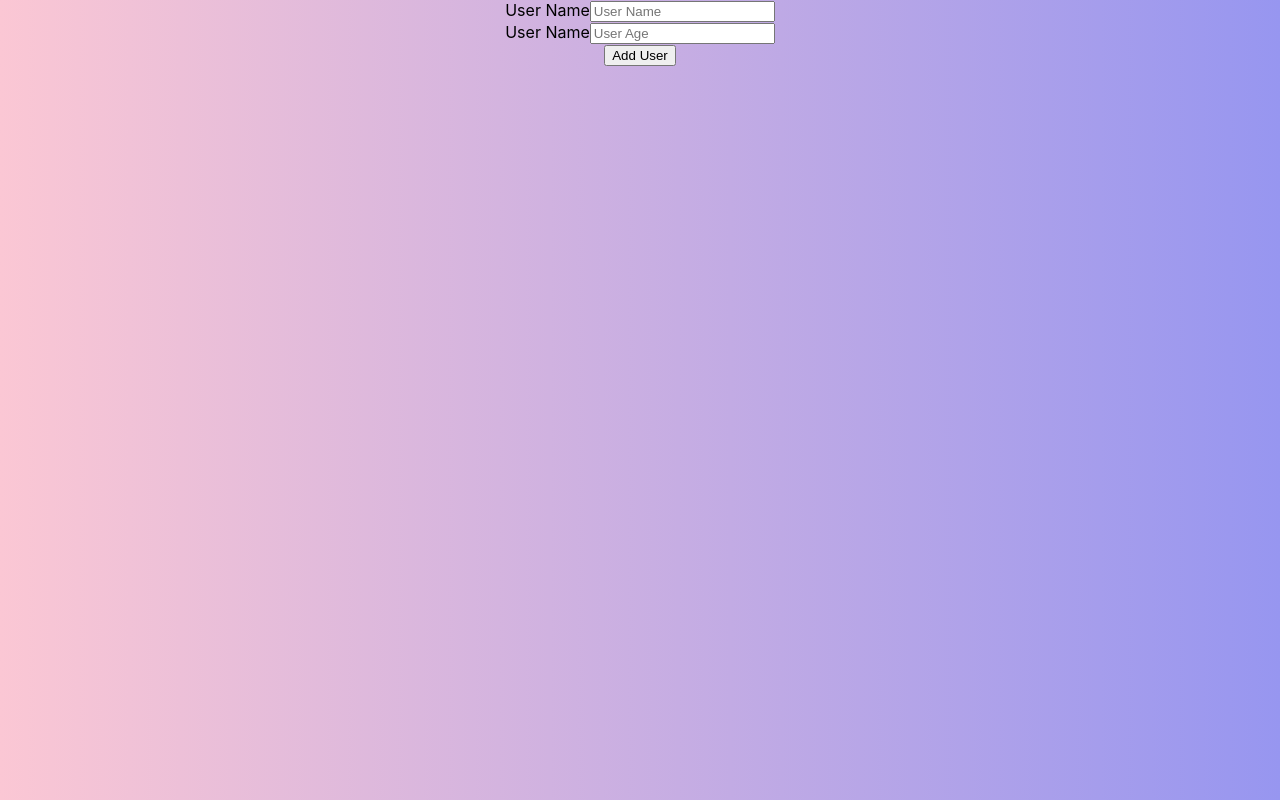
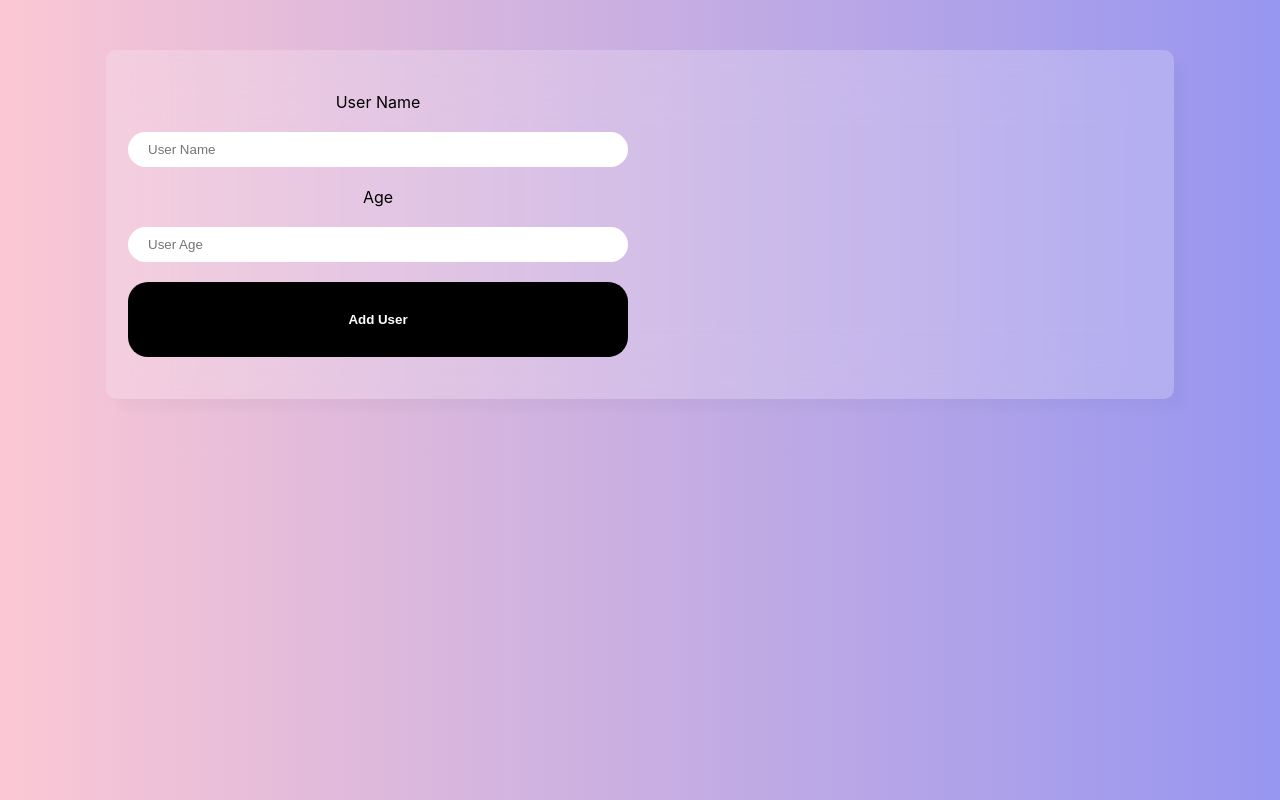
Before and after one commit to aleksandrovfe/user_tracker, a React (Create React App) app: page / in a window 1280 px wide. Built offline with nearby package versions, Linux system fonts and the light colour scheme.

Commit message:
add addUser component

```diff
--- a/src/components/UI/Card/Card.jsx
+++ b/src/components/UI/Card/Card.jsx
@@ -0,0 +1,8 @@
+import React from "react";
+import classes from './Card.module.css'
+
+export const Card = (props) => {
+    return <div className={`${classes.card} ${props.className}`}>
+        {props.children}
+    </div>
+}
--- /dev/null
+++ b/src/components/UI/Card/Card.module.css
@@ -0,0 +1,10 @@
+.card {
+    border-radius: 10px;
+    background-color: hsla(0,0%,100%,.2);
+    -webkit-backdrop-filter: blur(30px);
+    backdrop-filter: blur(30px);
+    border: 2px solid transparent;
+    background-clip: border-box;
+    box-shadow: 10px 10px 10px rgb(46 54 68 / 3%);
+    width: 100%;
+}
--- a/src/components/UserComponents/AddUser/AddUser.jsx
+++ b/src/components/UserComponents/AddUser/AddUser.jsx
@@ -1,22 +1,29 @@
+import {Card} from "../../UI/Card/Card";
+
+import classes from './AddUser.module.css'
+
 export const AddUser = () => {
     const submitFormHandler = event => {
         event.preventDefault()
 
 
     }
+
     return (
-        <form onSubmit={submitFormHandler}>
-            <div>
-                <label htmlFor="userName">User Name</label>
-                <input id="userName" type="text" placeholder='User Name'/>
-            </div>
-            <div>
-                <label htmlFor="userAge">User Name</label>
-                <input id="userAge" type="number" placeholder='User Age'/>
-            </div>
-            <div>
-                <button type="submit">Add User</button>
-            </div>
-        </form>
+        <Card className={classes.form__wrapper}>
+            <form onSubmit={submitFormHandler}>
+                <div className={classes.box}>
+                    <label className={classes.label} htmlFor="userName">User Name</label>
+                    <input className={classes.input} id="userName" type="text" placeholder='User Name'/>
+                </div>
+                <div className={classes.box}>
+                    <label className={classes.label} htmlFor="userAge">Age</label>
+                    <input className={classes.input} id="userAge" type="number" placeholder='User Age'/>
+                </div>
+                <div className={classes.box}>
+                    <button type="submit" className={classes.btn}>Add User</button>
+                </div>
+            </form>
+        </Card>
     )
 }
--- /dev/null
+++ b/src/components/UserComponents/AddUser/AddUser.module.css
@@ -0,0 +1,38 @@
+.form__wrapper {
+    max-width: 80%;
+    margin: 50px auto;
+    padding: 20px;
+}
+
+.box {
+    display: flex;
+    flex-direction: column;
+    max-width: 500px;
+    margin: 20px 0;
+}
+
+.input {
+    border-radius: 20px;
+    padding: 10px 20px;
+    outline: none;
+    border: none;
+}
+
+.label {
+    margin-bottom: 20px;
+}
+
+.btn {
+    border-radius: 20px;
+    border: 0;
+    outline: none;
+    padding: 30px 0;
+    background-color: black;
+    color: white;
+    font-weight: bold;
+    transition: 0.3s;
+}
+
+.btn:hover {
+    background-color: #9796f0;
+}
```
Also changed, not shown: src/components/UI/Card/Card.css (deleted).
